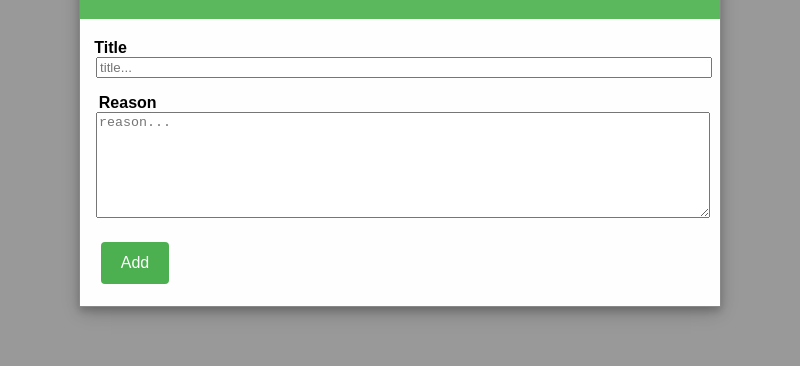
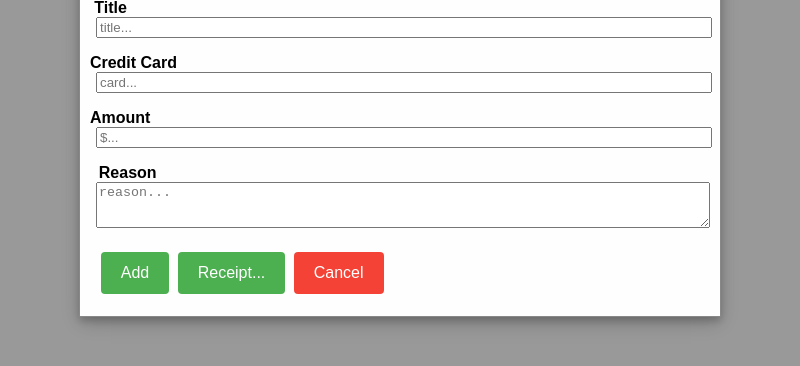
Before and after one commit to bigdogsgottaeat/electron-viz, an Electron app: page index.html in a window 800 px wide. Both pictures are taken after a click on the button 103 px from the left and 26 px from the top of the page. Shown: the part 172-538 px from the top of the page. Drawn offline with Linux system fonts and the light colour scheme.

Commit message:
Updated Add Receipt

```diff
--- a/assets/css/modal.css
+++ b/assets/css/modal.css
@@ -3,7 +3,7 @@
     display: none; /* Hidden by default */
     position: fixed; /* Stay in place */
     z-index: 1; /* Sit on top */
-    padding-top: 100px; /* Location of the box */
+    padding-top: 60px; /* Location of the box */
     left: 0;
     top: 0;
     width: 100%; /* Full width */
@@ -49,7 +49,23 @@
 }
 
 .modal-btn:hover {
-    background-color: #46a049;
+    opacity: 0.8;
+}
+
+.modal-cancel-btn {
+     position: relative;
+     border: none; /* Remove borders */
+     color: white;
+     background-color: #f44336;; /* Add a backgriund color */
+     padding: 12px 20px;
+     margin: 4px 2px;
+     border-radius: 4px;
+     left: -15px;
+     cursor: pointer; /* Add a pointer cursor on mouse-over */
+}
+
+.modal-cancel-btn:hover {
+    opacity: 0.8;
 }
 
 .modal-label {
--- a/index.html
+++ b/index.html
@@ -34,12 +34,20 @@
             </div>
             <div class="modal-body">
              <label class="modal-label" for="title">Title</label>
-             <input class="modal-entry" type="text" id="title" name="firstname" placeholder="title...">
+             <input class="modal-entry" type="text" id="title" name="title" placeholder="title...">
+             <p/>
+             <label class="modal-label" for="credit-card">Credit Card</label>
+             <input class="modal-entry" type="text" id="credit-card" name="credit-card" placeholder="card...">
+             <p/>
+             <label class="modal-label" for="amount">Amount</label>
+             <input class="modal-entry" type="text" id="amount" name="amount" placeholder="$...">
              <p/>
              <label class="modal-label" for="reason">Reason</label>
-            <textarea class="modal-entry" id="reason" name="reason" placeholder="reason..." style="height:100px"></textarea>
+             <textarea class="modal-entry" id="reason" name="reason" placeholder="reason..." style="height:40px"></textarea>
              <p/>
              <button class='modal-btn'>Add</button>
+             <button class='modal-btn'>Receipt...</button>
+             <button class='modal-cancel-btn'>Cancel</button>
          </div>
       </div>
       <div>
```
